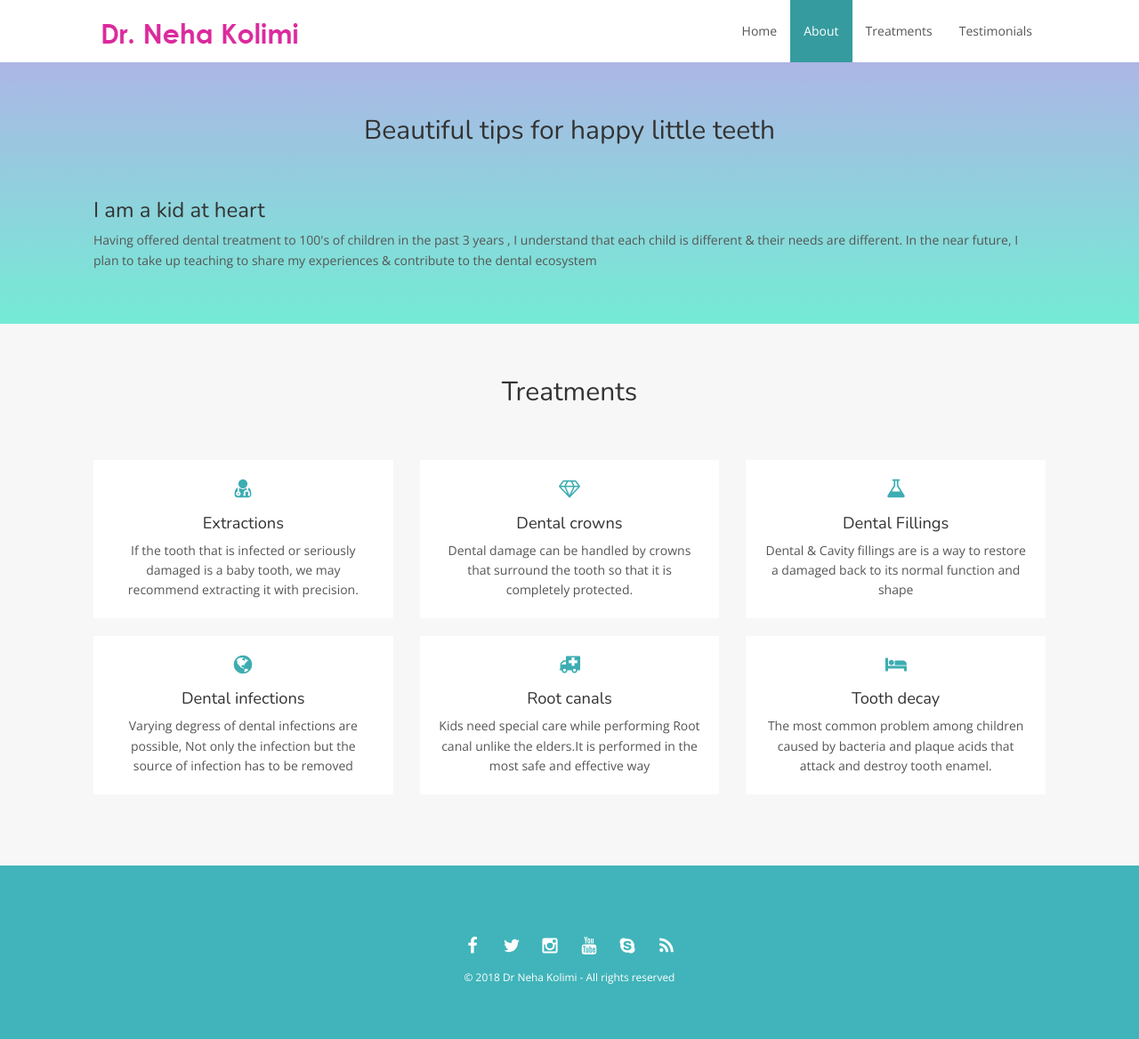
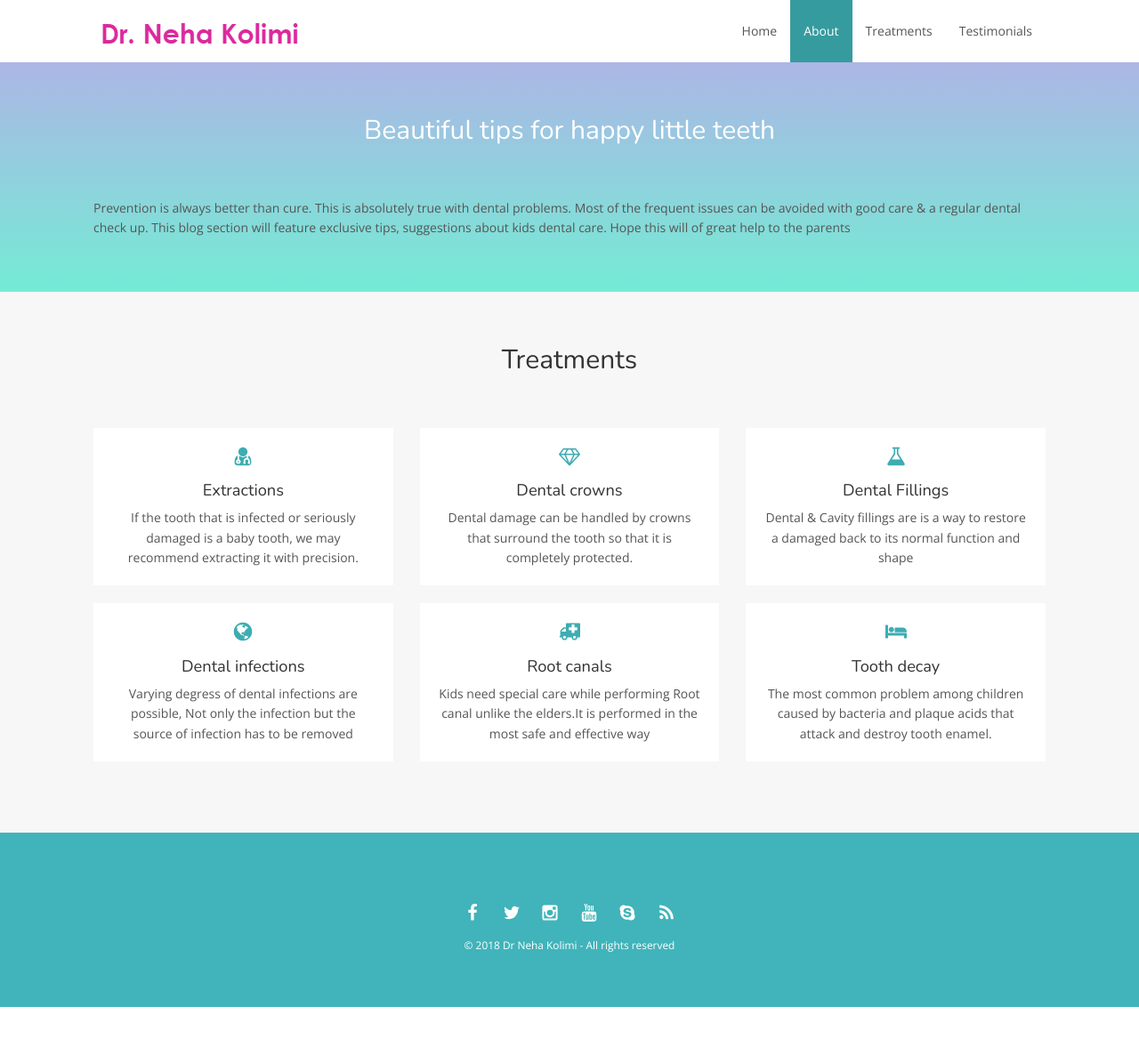
Before and after one commit to nehakolimi/nehakolimi.github.io, a Jekyll site: the page built from blog.html, in a window 1280 px wide and 1168 px high. Shown: the whole window at 89% size. Built offline with Jekyll 4.4.1, drawn with Linux system fonts in a browser that asks for light colours; nearby versions of some CDN libraries.

Commit message:
Blog title updates

```diff
--- a/blog.html
+++ b/blog.html
@@ -5,9 +5,8 @@
 <!-- Blog Title About -->
 <div id="about" class="about">
     <div class="container-fluid">
-        <h2 class="section-title">Beautiful tips for happy little teeth</h2>
-                <h3>I am a kid at heart</h3>
-                <p>Having offered dental treatment to 100's of children in the past 3 years , I understand that each child is different & their needs are different.&nbsp;In the near future, I plan to take up teaching to share my experiences & contribute to the dental ecosystem</p>
+        <h2 class="blog-title">Beautiful tips for happy little teeth</h2>
+                <p class="description">Prevention is always better than cure. This is absolutely true with dental problems. Most of the frequent issues can be avoided with good care & a regular dental check up. This blog section will feature exclusive tips, suggestions about kids dental care. Hope this will of great help to the parents</p>
             </div>
         </div>
     </div>
```
